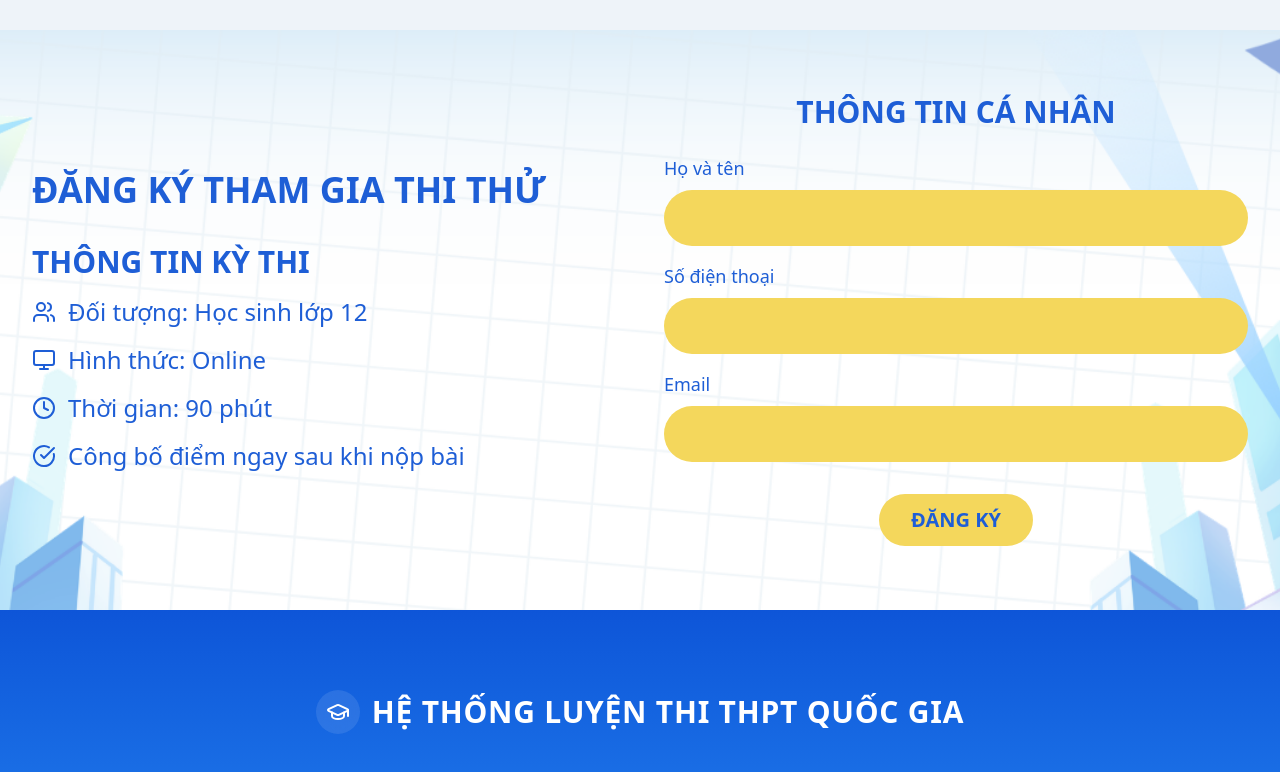
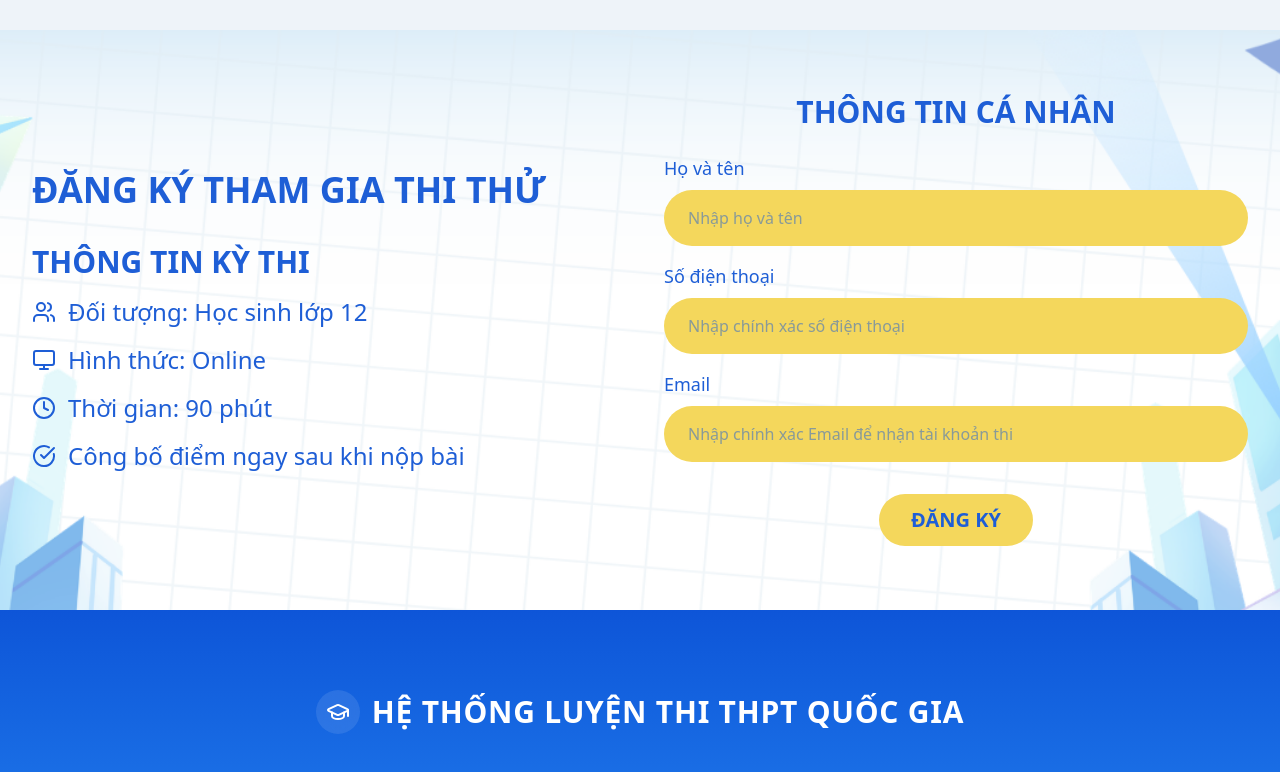
Before and after one commit to Dinhvanphamviet/dangkithithu, a Next.js app: page / in a window 1280 px wide. Shown: the part 2291-3063 px from the top of the page. Built offline with nearby package versions, Linux system fonts and the light colour scheme.

Commit message:
Feat: add placeholder for form register

```diff
--- a/src/app/page.tsx
+++ b/src/app/page.tsx
@@ -379,6 +379,7 @@ export default function Home() {
                         <input
                           type="text"
                           {...register("fullName")}
+                          placeholder="Nhập họ và tên"
                           className="w-full rounded-full bg-[#F4D75C] px-6 py-3 outline-none md:py-4"
                         />
                         {errors.fullName && (
@@ -395,6 +396,7 @@ export default function Home() {
                         <input
                           type="tel"
                           {...register("phone")}
+                          placeholder="Nhập chính xác số điện thoại"
                           className="w-full rounded-full bg-[#F4D75C] px-6 py-3 outline-none md:py-4"
                         />
                         {errors.phone && (
@@ -411,6 +413,7 @@ export default function Home() {
                         <input
                           type="email"
                           {...register("email")}
+                          placeholder="Nhập chính xác Email để nhận tài khoản thi"
                           className="w-full rounded-full bg-[#F4D75C] px-6 py-3 outline-none md:py-4"
                         />
                         {errors.email && (
```
